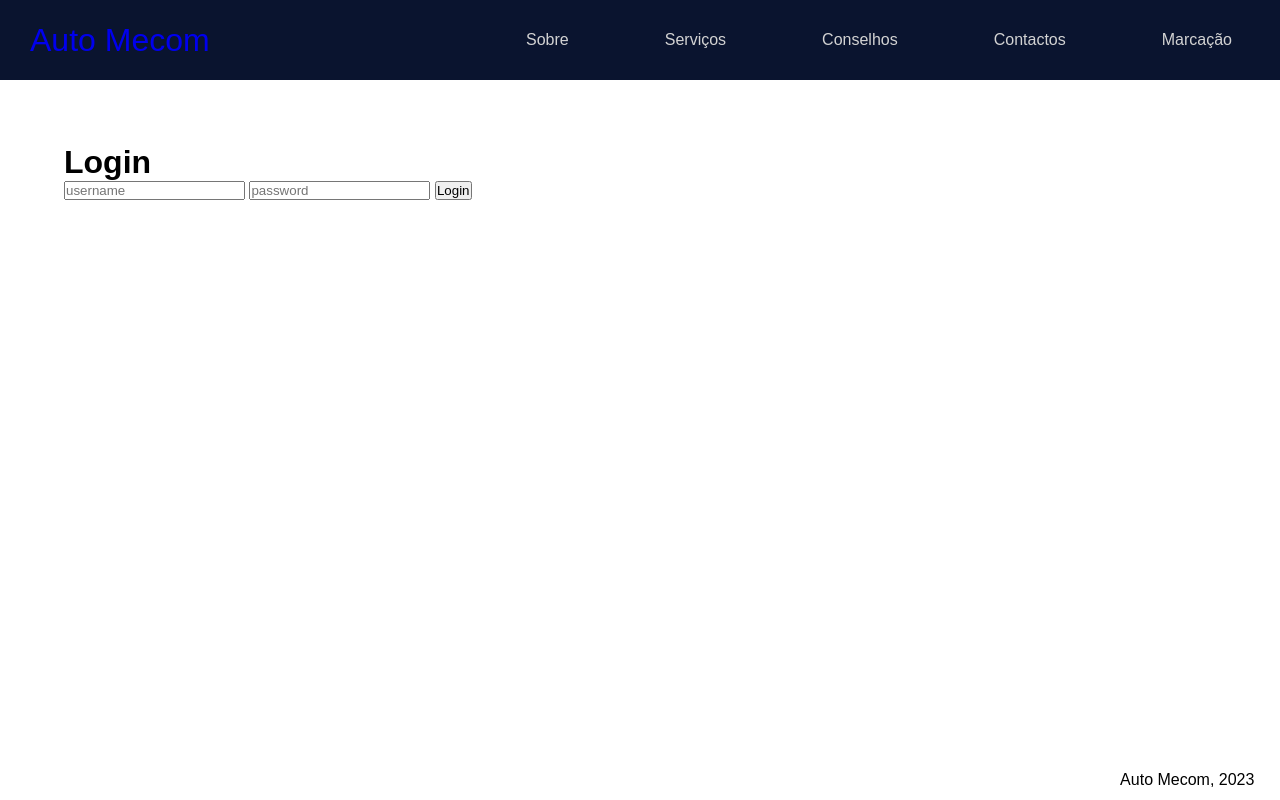
After one commit to DEISI-ULHT-TFC-2022-23/TFC-Empresa319-AutoMecom-Website, a Django app: page /accounts/login/ in a window 1280 px wide. The commit adds this page. Run offline with Django 4.2, Linux system fonts and the light colour scheme.

Commit message:
PageTemplates

```diff
--- a/automecom/static/automecom/css/estilos.css
+++ b/automecom/static/automecom/css/estilos.css
@@ -3,6 +3,12 @@
   margin: 0;
   box-sizing:border-box;
   font-family: sans-serif;
+}
+
+header .logo{
+  text-decoration: none;
+  font-size: 2em;
+  padding: 30px;
 }
 
 header {
@@ -17,16 +23,10 @@ header {
   align-items: center;
 }
 
-header div {
-  font-size: 2em;
-  padding: 1.2em;
-}
-
 header nav {
   display:flex;
   justify-content: flex-end;
 }
-
 
 nav a {
   padding: 0 3em;
--- a/automecom/templates/automecom/layout.html
+++ b/automecom/templates/automecom/layout.html
@@ -12,14 +12,13 @@
 
 <body>
   <header>
-    <div>Auto Mecom</div>
+      <div><a class="logo" href="home.html">Auto Mecom</a></div>
     <nav>
-      <a href="home.html">Home</a>
-      <a href="">Sobre Nós</a>
-      <a href="servico.html">Serviços</a>
-      <a href="">Conselhos</a>
-      <a href="">Contactos</a>
-        <a href="">Marcação</a>
+        <a href="sobre.html">Sobre</a>
+        <a href="servico.html">Serviços</a>
+        <a href="conselhos.html">Conselhos</a>
+        <a href="contactos.html">Contactos</a>
+        <a href="marcacao.html">Marcação</a>
     </nav>
   </header>
 
--- /dev/null
+++ b/automecom/templates/automecom/login.html
@@ -0,0 +1,23 @@
+{% extends "automecom/layout.html" %}
+
+{% block main %}
+    {% load static %}
+
+    <h1>Login</h1>
+
+    {% if message %}
+      <p> {{ message }} </p>
+    {% endif %}
+
+    <form action="{% url 'automecom:login' %}" method="post">
+        {% csrf_token %}
+        <label>
+            <input type="text" name="username" placeholder="username">
+        </label>
+        <label>
+            <input type="password" name="password" placeholder="password">
+        </label>
+
+        <input type="submit" value="Login">
+    </form>
+{% endblock main %}
--- a/automecom/urls.py
+++ b/automecom/urls.py
@@ -8,4 +8,9 @@ urlpatterns = [
     path('create.html', views.servico_create, name="Create"),
     path('edit/<int:post_id>', views.servico_edit, name='editar'),
     path('delete/<int:post_id>', views.servico_delete, name='apagar'),
+    path('accounts/login/', views.view_login, name='login'),
+    path('conselhos.html', views.conselho_view, name="Conselho"),
+    path('contactos.html', views.contacto_view, name="Contacto"),
+    path('sobre.html', views.sobre_view, name="Sobre"),
+    path('marcacao.html', views.marcacao_view, name="Marcação"),
 ]
--- a/automecom/views.py
+++ b/automecom/views.py
@@ -1,3 +1,5 @@
+from django.contrib.auth import login, authenticate
+from django.contrib.auth.decorators import login_required
 from django.http import HttpResponseRedirect
 from django.shortcuts import render
 from django.urls import reverse
@@ -6,8 +8,33 @@ from .forms import ServicoForm
 from .models import Servico
 
 
+def is_superuser(user):
+    return user.is_superuser
+
+
 def home_view(request):
     return render(request, 'automecom/home.html')
+
+
+def view_login(request):
+    if request.method == 'POST':
+        username = request.POST['username']
+        password = request.POST['password']
+
+        user = authenticate(
+            request,
+            username=username,
+            password=password)
+
+        if user is not None:
+            login(request, user)
+            return HttpResponseRedirect(reverse('automecom:Home'))
+        else:
+            return render(request, 'automecom/login.html', {
+                'message': 'Credenciais invalidas.'
+            })
+
+    return render(request, 'automecom/login.html')
 
 
 def servico_view(request):
@@ -15,7 +42,11 @@ def servico_view(request):
     return render(request, 'automecom/servico.html', {'servicos': servicos})
 
 
+@login_required
 def servico_create(request):
+    if not request.user.is_authenticated:
+        return HttpResponseRedirect(reverse('automecom:login'))
+
     if request.method == 'POST':
         form = ServicoForm(request.POST, request.FILES)
         if form.is_valid():
@@ -26,6 +57,7 @@ def servico_create(request):
     return render(request, 'automecom/create.html', context)
 
 
+@login_required
 def servico_edit(request, post_id):
     post = Servico.objects.get(id=post_id)
     if request.method == 'POST':
@@ -39,7 +71,24 @@ def servico_edit(request, post_id):
     return render(request, 'automecom/edit.html', context)
 
 
+@login_required
 def servico_delete(request, post_id):
     if Servico.objects.filter(pk=post_id).exists():
         Servico.objects.get(pk=post_id).delete()
     return HttpResponseRedirect(reverse('automecom:Servico'))
+
+
+def conselho_view(request):
+    return render(request, 'automecom/conselhos.html')
+
+
+def contacto_view(request):
+    return render(request, 'automecom/contactos.html')
+
+
+def sobre_view(request):
+    return render(request, 'automecom/sobre.html')
+
+
+def marcacao_view(request):
+    return render(request, 'automecom/marcacao.html')
```
Also changed, not shown: automecom/templates/automecom/conselhos.html (added, +15 -0 lines), automecom/templates/automecom/contactos.html (added, +15 -0 lines), automecom/templates/automecom/marcacao.html (added, +15 -0 lines), automecom/templates/automecom/sobre.html (added, +15 -0 lines), config/settings.py (line endings or trailing spaces), db.sqlite3.
